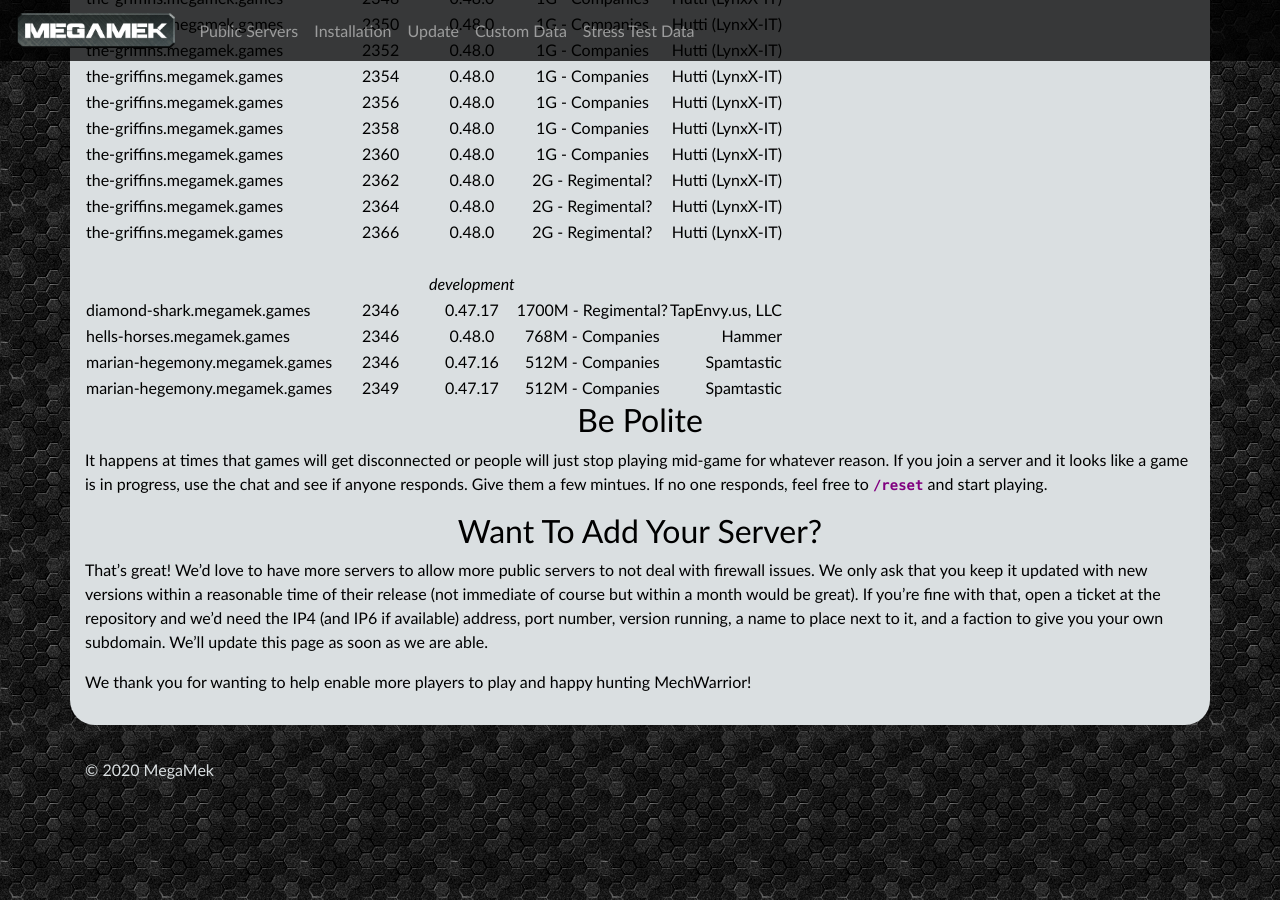
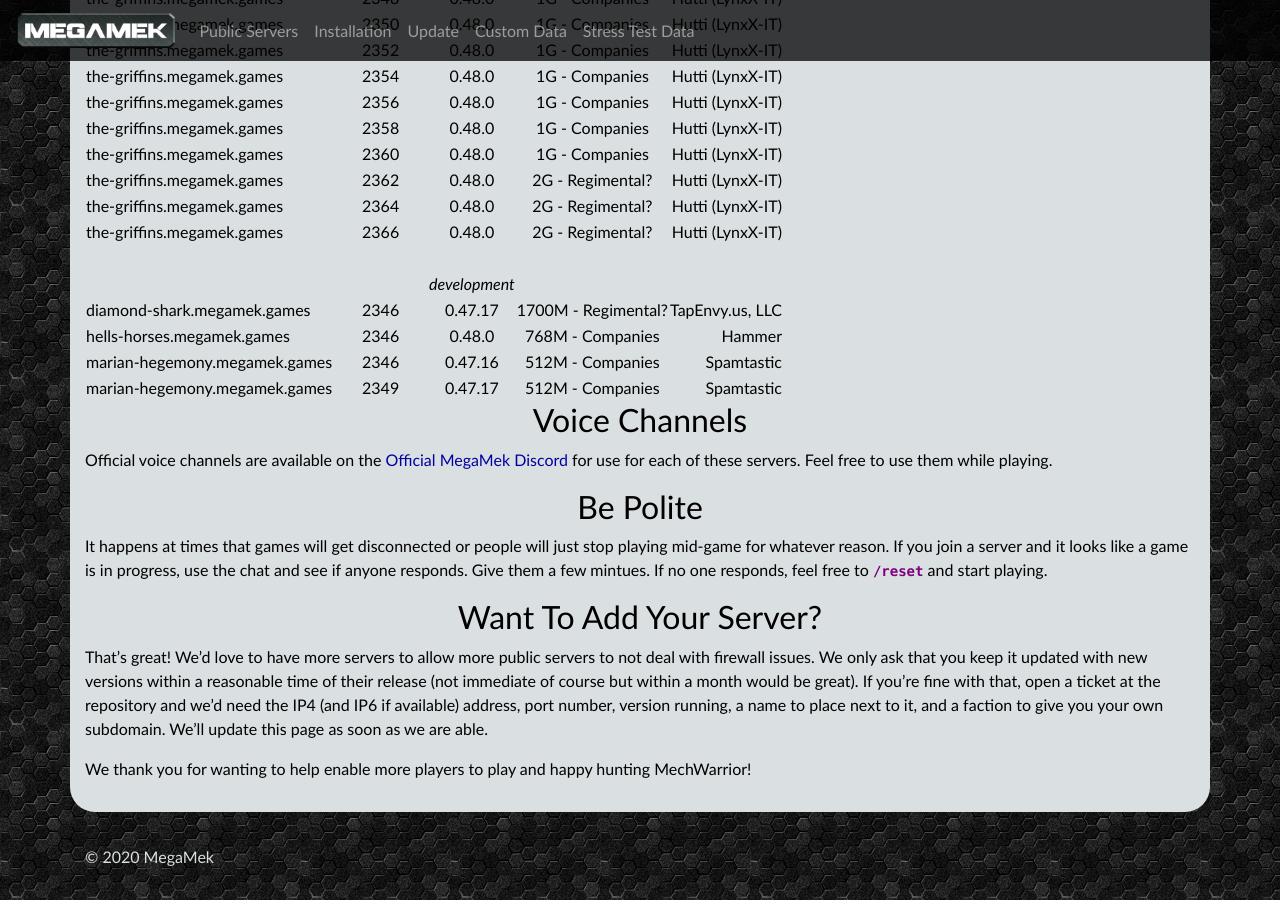
Before and after one commit to rjhancock/megamek-games, a Jekyll site: the page built from index.md, in a window 1280 px wide and 900 px high, scrolled down 826 px. Built offline with Jekyll 4.4.1, drawn with Linux system fonts in a browser that asks for light colours; our own code applies the rules of GitHub Pages for plain Markdown files.

Commit message:
Added mention of Voice Channels

```diff
--- a/index.md
+++ b/index.md
@@ -38,6 +38,10 @@
 |marian-hegemony.megamek.games|2346|0.47.16|512M - Companies|Spamtastic|
 |marian-hegemony.megamek.games|2349|0.47.17|512M - Companies|Spamtastic|
 
+## Voice Channels
+
+Official voice channels are available on the [Official MegaMek Discord](https://discord.gg/XM54YH9396) for use for each of these servers. Feel free to use them while playing.
+
 ## Be Polite
 
 It happens at times that games will get disconnected or people will just stop playing mid-game for whatever reason. If you join a server and it looks like a game is in progress, use the chat and see if anyone responds. Give them a few mintues. If no one responds, feel free to `/reset` and start playing.
```
